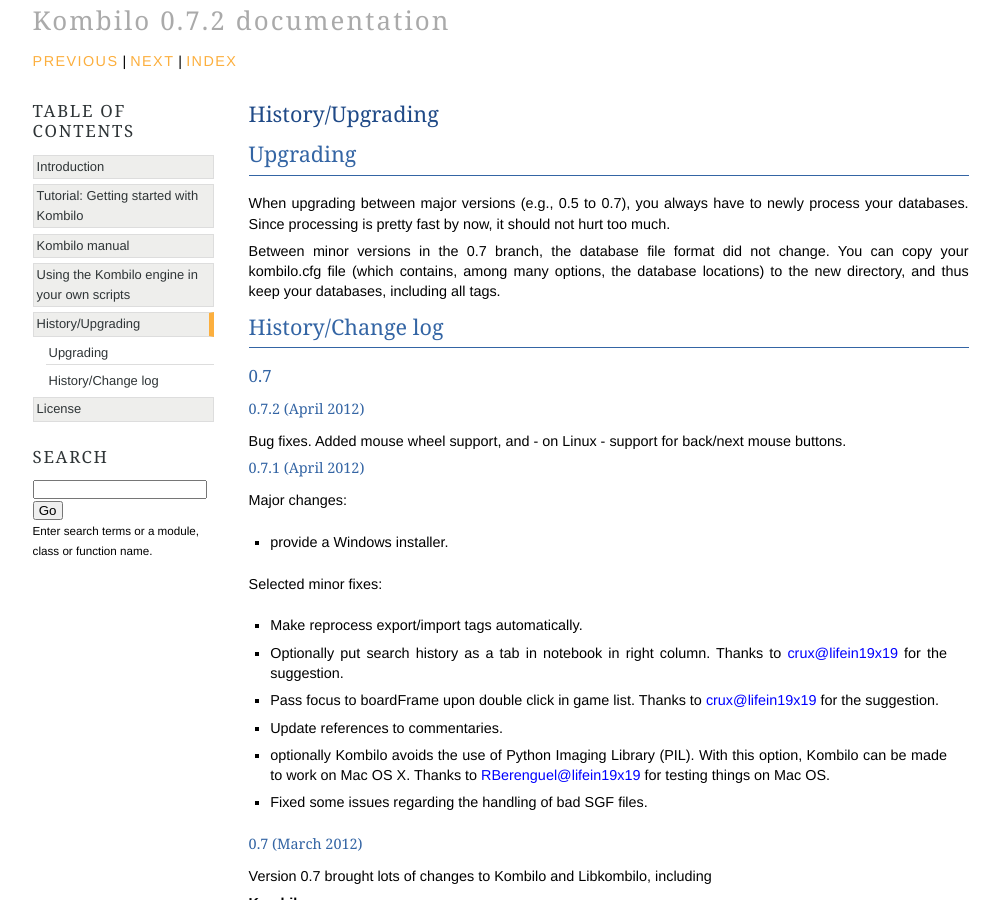
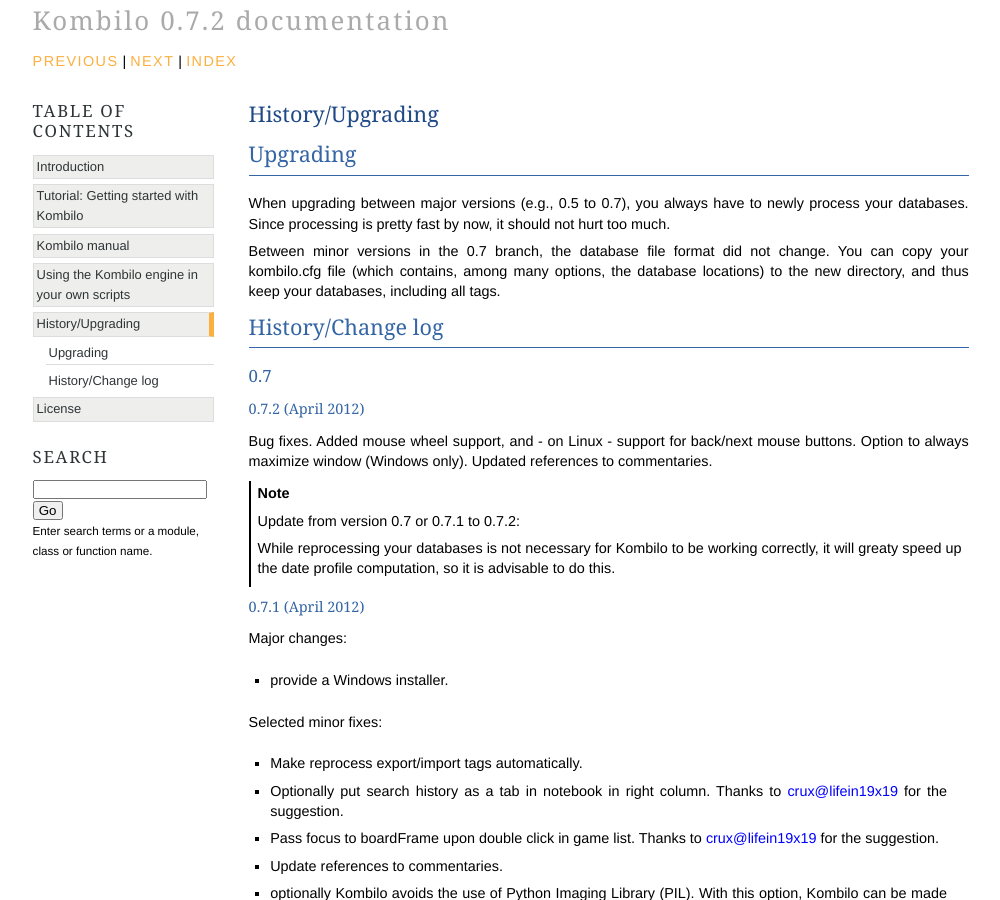
Before and after one commit to ugoertz/kombilo, a Sphinx documentation site: the page built from doc/history.rst, in a window 1280 px wide and 900 px high. Shown: the whole window, without its empty margins (125-1125 px from the left). Built offline with Sphinx 7.4.7, drawn with Linux system fonts in a browser that asks for light colours.

Commit message:
Update changelog.

```diff
--- a/doc/history.rst
+++ b/doc/history.rst
@@ -31,7 +31,14 @@
 ^^^^^^^^^^^^^^^^^^
 
 Bug fixes. Added mouse wheel support, and - on Linux - support for back/next
-mouse buttons.
+mouse buttons. Option to always maximize window (Windows only). Updated
+references to commentaries.
+
+.. note:: Update from version 0.7 or 0.7.1 to 0.7.2:
+
+  While reprocessing your databases is not necessary for Kombilo to be working
+  correctly, it will greaty speed up the date profile computation, so it is
+  advisable to do this.
 
 
 0.7.1 (April 2012)
```
